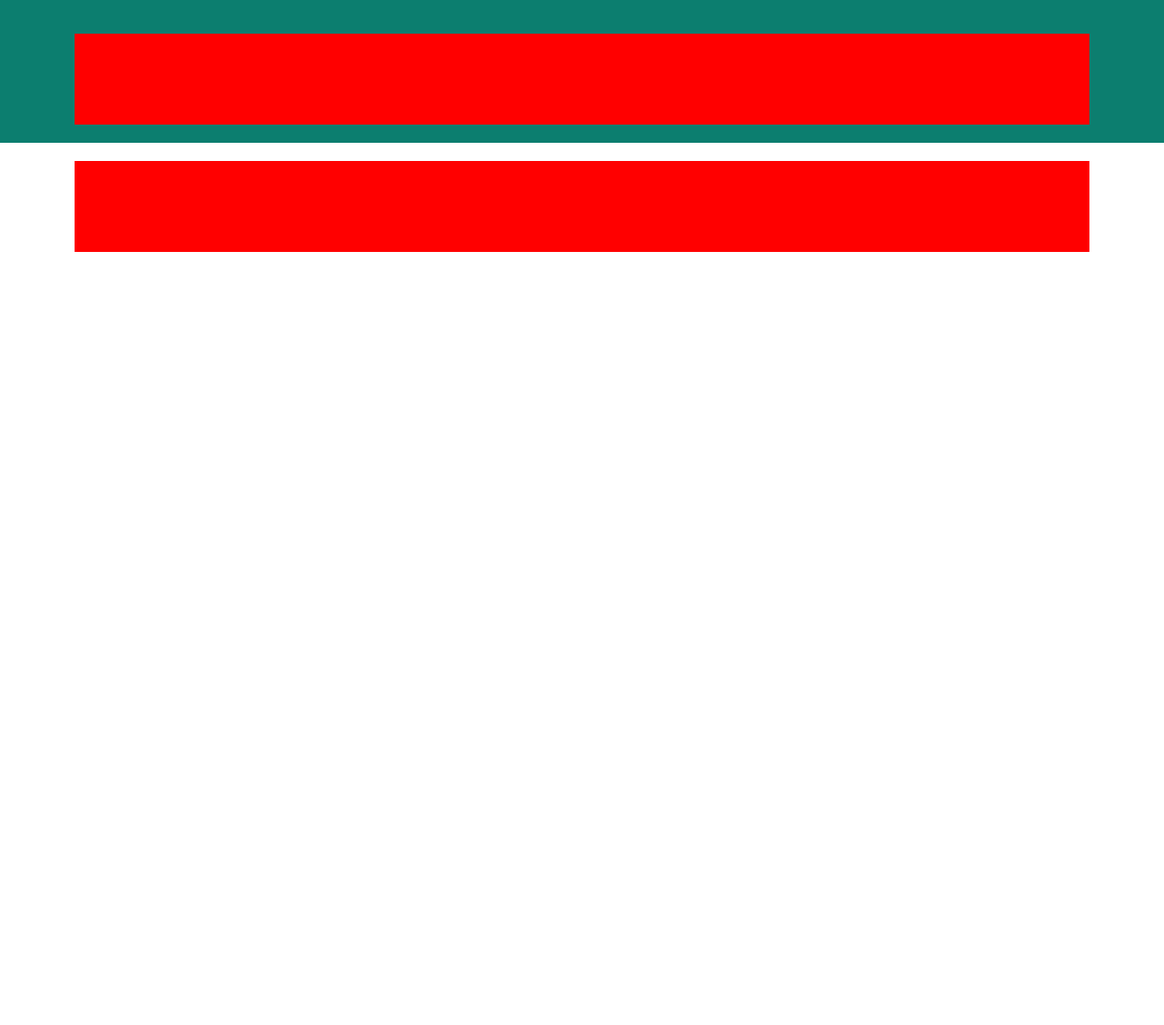
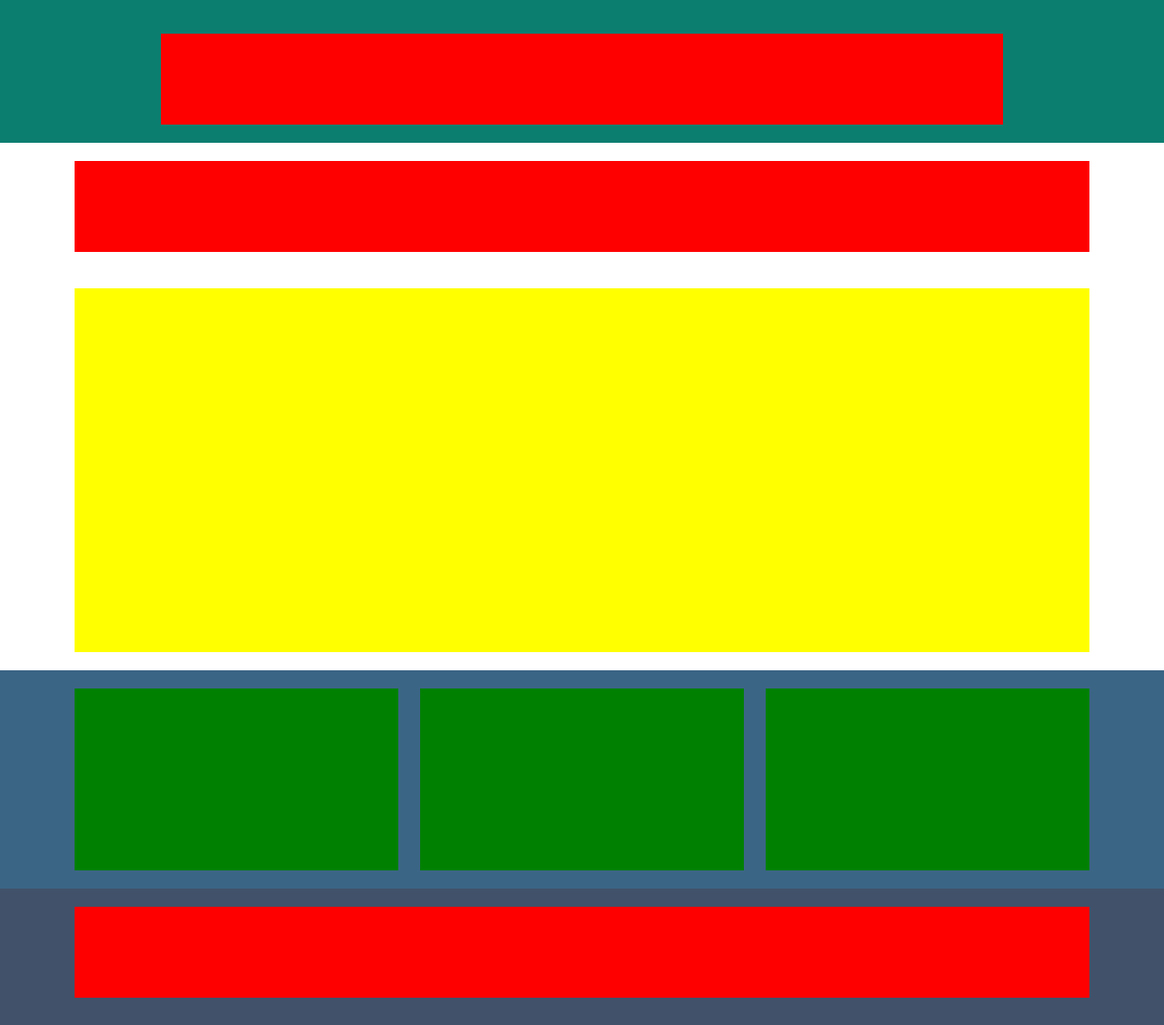
Before and after one commit to DenisTrimigno/html-css-bootstrap-freelancer, a plain HTML site: page index.html in a window 1280 px wide. Shown: the part 1923-3050 px from the top of the page at 91% size. Before the commit the page ends 2220 px from the top, so only its background shows below. Drawn offline with nearby package versions, Linux system fonts and the light colour scheme.

Commit message:
end layout

```diff
--- a/index.html
+++ b/index.html
@@ -67,22 +67,56 @@
                             <div class="content-about-title"></div>
                         </div>
                     </div>
-                    <div class="row">
-                        <div class="col-12 col-md-6">
-                            <div class="content-big ms-5"></div>
+                <div class="row">
+                        <div class="col-12 col-md-10 offset-md-1">
+                            <div class="row">
+                                <div class="col-12 col-md-6">
+                                 <div class="content-big"> </div>
                         </div>
                         <div class="col-12 col-md-6">
-                            <div class="content-big me-5"></div>
+                                <div class="content-big"> </div>
+                            </div>
+                        </div>
+                        <div class="row">
+                            <div class="col-12">
+                                <div class="content-about-title"></div>
+                            </div>
                         </div>
                     </div>
+                </div>
+            </section>
+
+
+            <section id="form">
+                <div class="container">
                     <div class="row">
                         <div class="col-12">
                             <div class="content-about-title"></div>
                         </div>
+                        <div class="col-12">
+                            <div class="content-big"></div>
+                        </div>
                     </div>
                 </div>
             </section>
-            <sectioni id="form">
+        </main>
+        <footer>
+           <div class="top-footer">
+                <div class="container">
+                    <div class="row">
+                        <div class="col-12 col-md-4">
+                            <div class="content-footer"></div>
+                        </div>
+                        <div class="col-12 col-md-4">
+                            <div class="content-footer"></div>
+                        </div>
+                        <div class="col-12 col-md-4">
+                            <div class="content-footer"></div>
+                        </div>
+                    </div>
+                </div>
+           </div>
+           <div class="bottom-footer">
                 <div class="container">
                     <div class="row">
                         <div class="col-12">
@@ -90,8 +124,8 @@
                         </div>
                     </div>
                 </div>
-            </section>
-        </main>
+           </div>
+        </footer>
 
     </body>
     </html>
--- a/style.css
+++ b/style.css
@@ -21,7 +21,7 @@ header{
     background-color: rgb(12, 126, 111);
 }
 
-.content-big , .content-portfolio , .content-portfolio-title , .content-about-title{
+.content-big , .content-portfolio , .content-portfolio-title , .content-about-title , .content-footer{
     margin: 20px 0px;
 }
 
@@ -39,3 +39,21 @@ header{
     background-color: orange;
     height: 300px;
 }
+
+.top-footer {
+    background-color: rgb(59, 101, 133);
+}
+
+.bottom-footer {
+    background-color: rgb(65, 81, 106);
+}
+
+.bottom-footer {
+    height: 150px;
+}
+
+
+.content-footer {
+    background-color: green;
+    height: 200px;
+}
```
